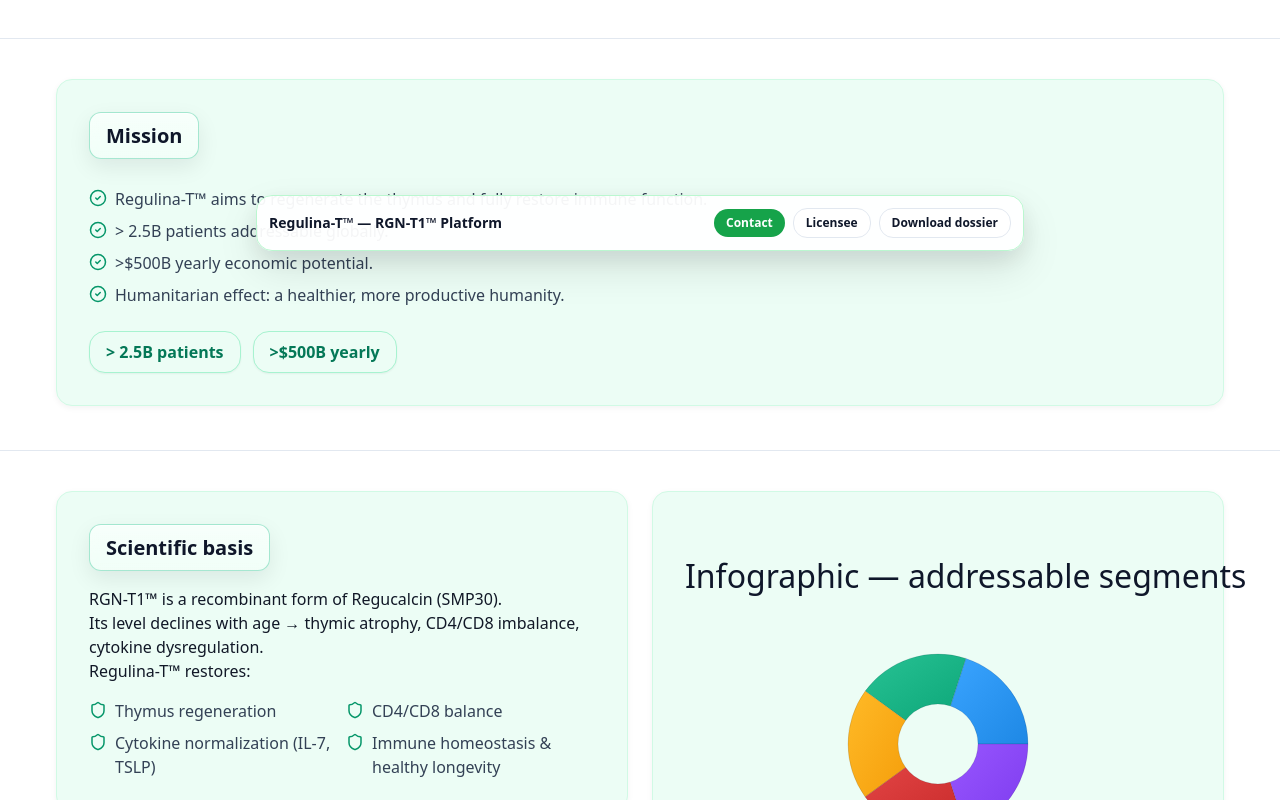
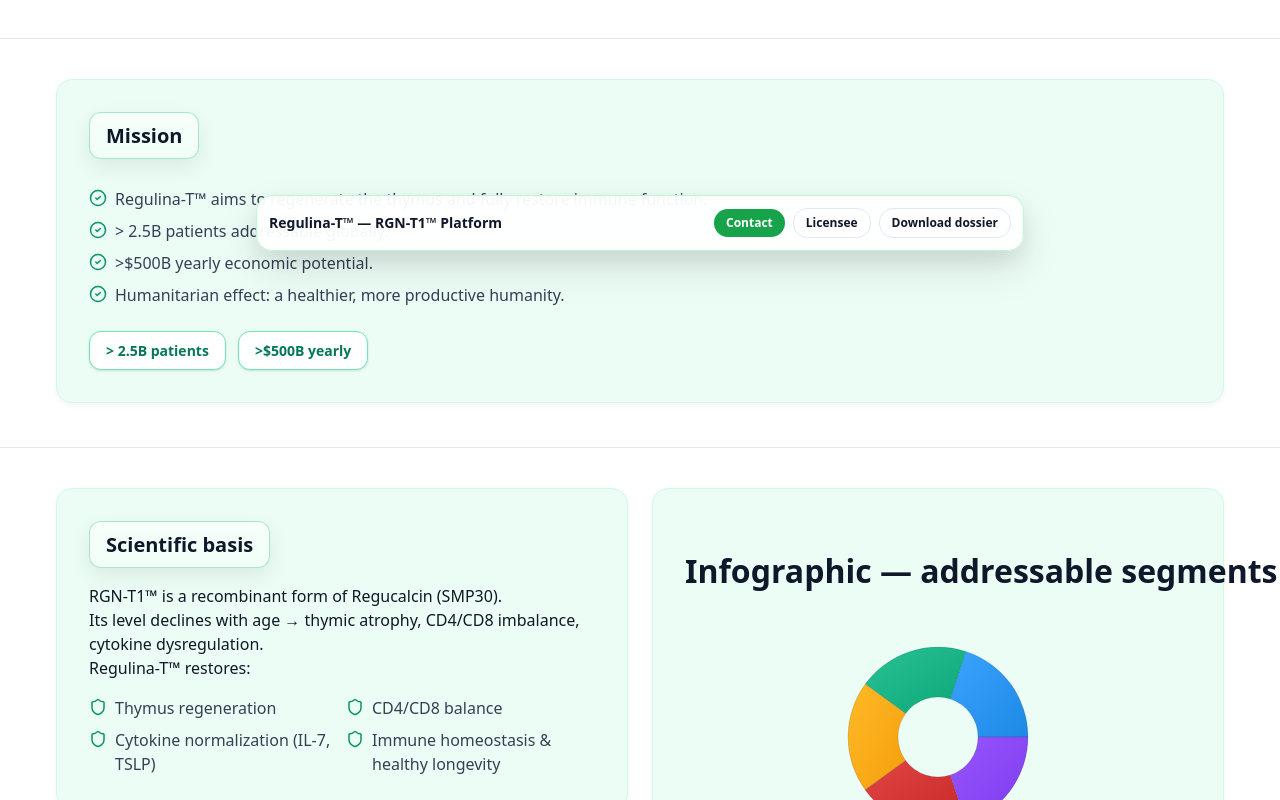
Before and after one commit to GER0004/Regulina-T-Immunoregulation-, a Next.js app: page / in a window 1280 px wide. Shown: the part 537-1337 px from the top of the page. Built offline with nearby package versions, Linux system fonts and the light colour scheme.

Commit message:
Update page.tsx

```diff
--- a/app/page.tsx
+++ b/app/page.tsx
@@ -590,9 +590,9 @@ export default function Page(){
                   {dict[lang].mission.kpis.map((text: string, i: number)=>(
                     <span
   key={`kpi-${lang}-${i}`}
-                      className="inline-flex items-center rounded-2xl border px-4 py-2
-                                 text-emerald-700 font-semibold bg-emerald-50 border-emerald-200 shadow-sm
-                                 dark:text-emerald-300 dark:bg-emerald-900/30 dark:border-emerald-900/40"
+  className="inline-flex items-center rounded-xl border px-4 py-2
+             text-emerald-700 font-semibold bg-white border-emerald-300 shadow
+             text-[13px] md:text-[14px]"
 >
   {text}
 </span>
@@ -646,11 +646,14 @@ export default function Page(){
             {/* Инфографика — без горизонтального скролла, заголовок не обрезается */}
             <RevealOnView delay={120}>
               <Card className="p-6 md:p-8 overflow-visible">
-                <h3 className="mb-4 mt-7 pr-4 md:pr-5 font-normal text-[#0F172A]
-                               whitespace-nowrap [word-break:keep-all] [hyphens:none]
-                               text-[clamp(18px,5vw,22px)] md:text-[clamp(24px,2.6vw,32px)]">
+                <h3
+  className="mb-4 mt-7 pr-4 md:pr-5 font-semibold text-[#0F172A]
+             [word-break:keep-all] [hyphens:none] leading-snug
+             text-[clamp(18px,5vw,22px)] md:text-[clamp(24px,2.6vw,32px)]"
+>
   {ultraNarrow ? dict[lang].infographic.shortTitle : dict[lang].infographic.title}
 </h3>
+
 
                 <div className="overflow-hidden rounded-xl">
                   <figure role="group" aria-label="Market segments donut chart" className={`${isRTL ? "text-right" : ""}`}>
```
Lines whose indentation alone changed are shown as unchanged.
